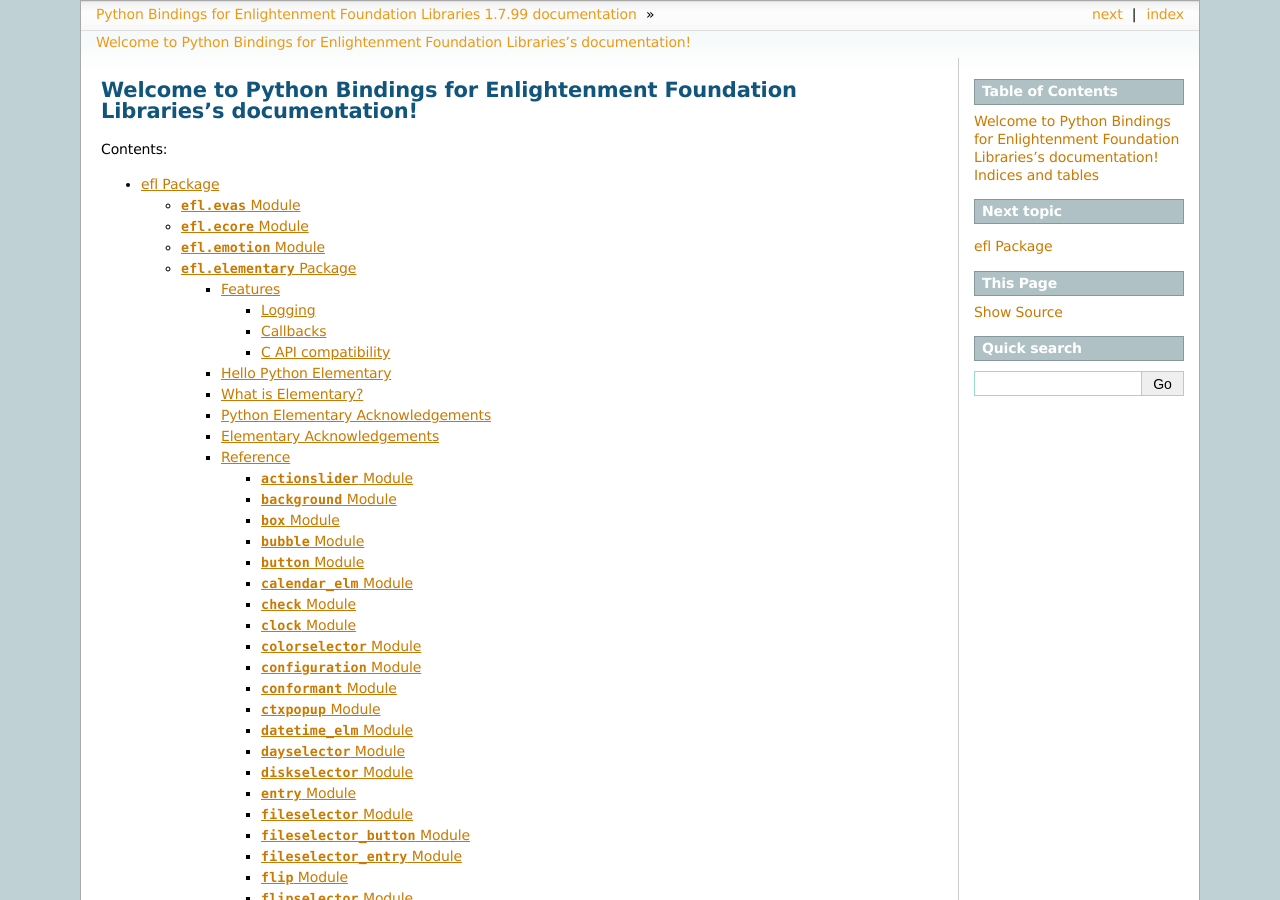
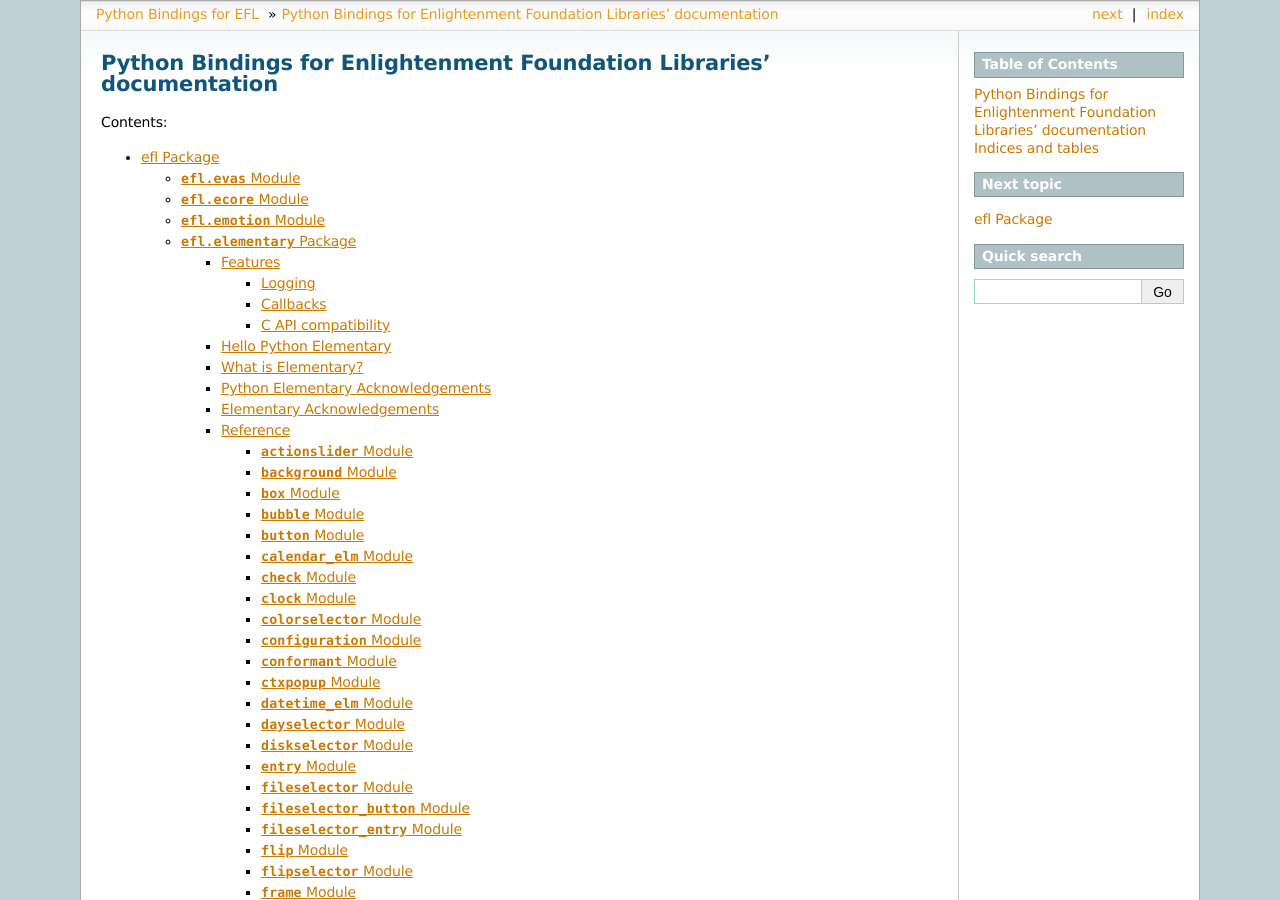
Before and after one commit to DaveMDS/python-efl, a Sphinx documentation site: the page built from doc/index.rst, in a window 1280 px wide and 900 px high. Built offline with Sphinx 7.4.7, drawn with Linux system fonts in a browser that asks for light colours; some of the changed lines change nothing that is shown; some of the changed text lies outside the part shown.

Commit message:
python-efl: Update documentation config and index page.
SVN revision: 84317

```diff
--- a/doc/conf.py
+++ b/doc/conf.py
@@ -29,7 +29,9 @@ sys.path.insert(0, os.path.abspath("../build/"+d))
 
 # Add any Sphinx extension module names here, as strings. They can be extensions
 # coming with Sphinx (named 'sphinx.ext.*') or your custom ones.
-extensions = ['sphinx.ext.autodoc', 'sphinx.ext.viewcode']
+extensions = [
+    'sphinx.ext.autodoc',
+]
 
 autodoc_default_flags = [
     'members',
@@ -118,7 +120,7 @@ html_theme = 'sphinxdoc'
 #html_title = None
 
 # A shorter title for the navigation bar.  Default is the same as html_title.
-#html_short_title = None
+html_short_title = "Python Bindings for EFL"
 
 # The name of an image file (relative to this directory) to place at the top
 # of the sidebar.
@@ -159,7 +161,7 @@ html_static_path = ['_static']
 #html_split_index = False
 
 # If true, links to the reST sources are added to the pages.
-#html_show_sourcelink = True
+html_show_sourcelink = False
 
 # If true, "Created using Sphinx" is shown in the HTML footer. Default is True.
 #html_show_sphinx = True
@@ -176,7 +178,7 @@ html_static_path = ['_static']
 #html_file_suffix = None
 
 # Output file base name for HTML help builder.
-htmlhelp_basename = 'PythonBindingsforEFLElementarydoc'
+htmlhelp_basename = 'PythonEFLdoc'
 
 
 # -- Options for LaTeX output --------------------------------------------------
@@ -195,7 +197,7 @@ latex_elements = {
 # Grouping the document tree into LaTeX files. List of tuples
 # (source start file, target name, title, author, documentclass [howto/manual]).
 latex_documents = [
-  ('index', 'PythonBindingsforEFLElementary.tex', u'Python Bindings for EFL Elementary Documentation',
+  ('index', 'PythonEFL.tex', u'Python Bindings for EFL Documentation',
    u'Simon Busch, Gustavo Sverzut Barbieri, Ulisses Furquim, ProFUSION embedded systems, Boris Faure, Fabiano Fidencio, Davide Andreoli, Kai Huuhko', 'manual'),
 ]
 
@@ -225,7 +227,7 @@ latex_documents = [
 # One entry per manual page. List of tuples
 # (source start file, name, description, authors, manual section).
 man_pages = [
-    ('index', 'pythonbindingsforeflelementary', u'Python Bindings for EFL Elementary Documentation',
+    ('index', 'python-efl', u'Python Bindings for EFL Documentation',
      [u'Simon Busch, Gustavo Sverzut Barbieri, Ulisses Furquim, ProFUSION embedded systems, Boris Faure, Fabiano Fidencio, Davide Andreoli, Kai Huuhko'], 1)
 ]
 
@@ -257,10 +259,10 @@ texinfo_documents = [
 # -- Options for Epub output ---------------------------------------------------
 
 # Bibliographic Dublin Core info.
-epub_title = u'Python Bindings for EFL Elementary'
+epub_title = u'Python Bindings for EFL'
 epub_author = u'Simon Busch, Gustavo Sverzut Barbieri, Ulisses Furquim, ProFUSION embedded systems, Boris Faure, Fabiano Fidencio, Davide Andreoli, Kai Huuhko'
 epub_publisher = u'Simon Busch, Gustavo Sverzut Barbieri, Ulisses Furquim, ProFUSION embedded systems, Boris Faure, Fabiano Fidencio, Davide Andreoli, Kai Huuhko'
-epub_copyright = u'2012, Simon Busch, Gustavo Sverzut Barbieri, Ulisses Furquim, ProFUSION embedded systems, Boris Faure, Fabiano Fidencio, Davide Andreoli, Kai Huuhko'
+epub_copyright = u'2008-2013, Simon Busch, Gustavo Sverzut Barbieri, Ulisses Furquim, ProFUSION embedded systems, Boris Faure, Fabiano Fidencio, Davide Andreoli, Kai Huuhko'
 
 # The language of the text. It defaults to the language option
 # or en if the language is not set.
--- a/doc/index.rst
+++ b/doc/index.rst
@@ -1,10 +1,6 @@
-.. Python Bindings for Enlightenment Foundation Libraries documentation master file, created by
-   sphinx-quickstart on Tue Feb 19 11:08:14 2013.
-   You can adapt this file completely to your liking, but it should at least
-   contain the root `toctree` directive.
 
-Welcome to Python Bindings for Enlightenment Foundation Libraries's documentation!
-==================================================================================
+Python Bindings for Enlightenment Foundation Libraries' documentation
+=====================================================================
 
 Contents:
 
```
